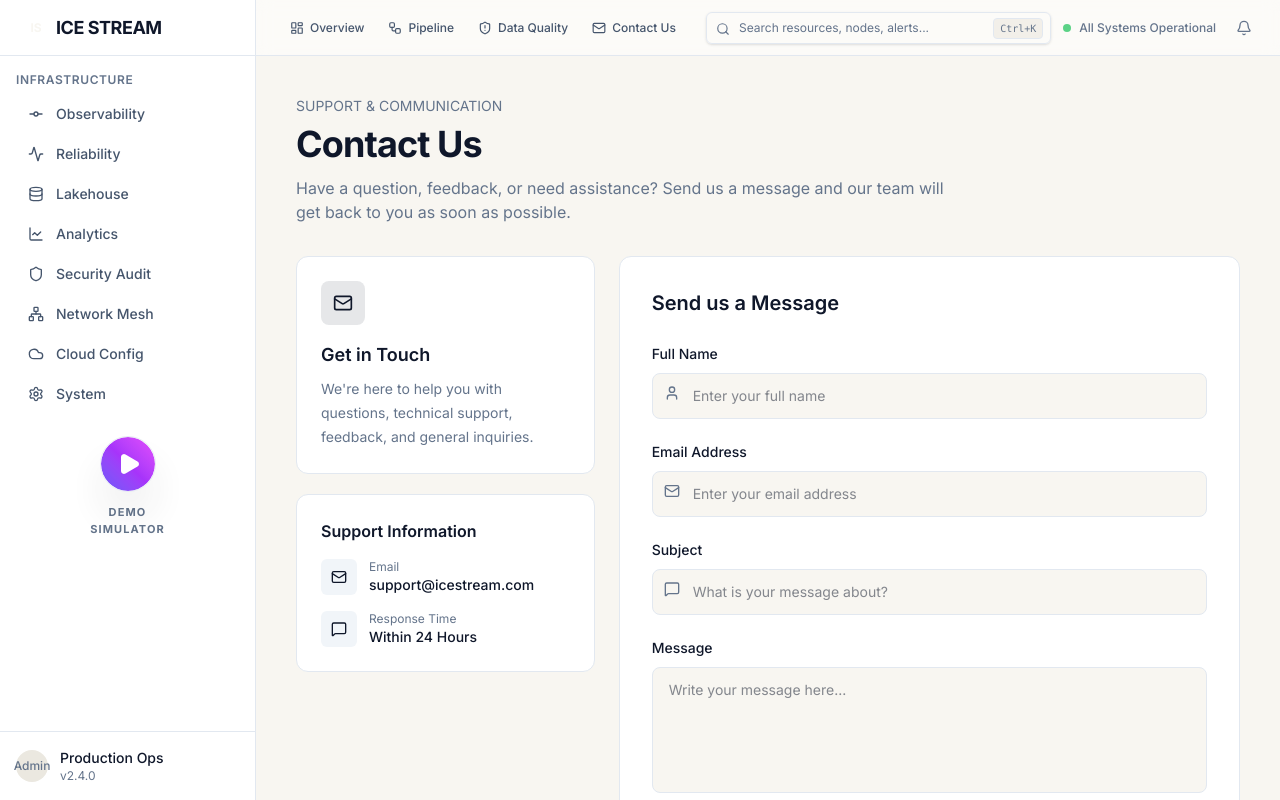
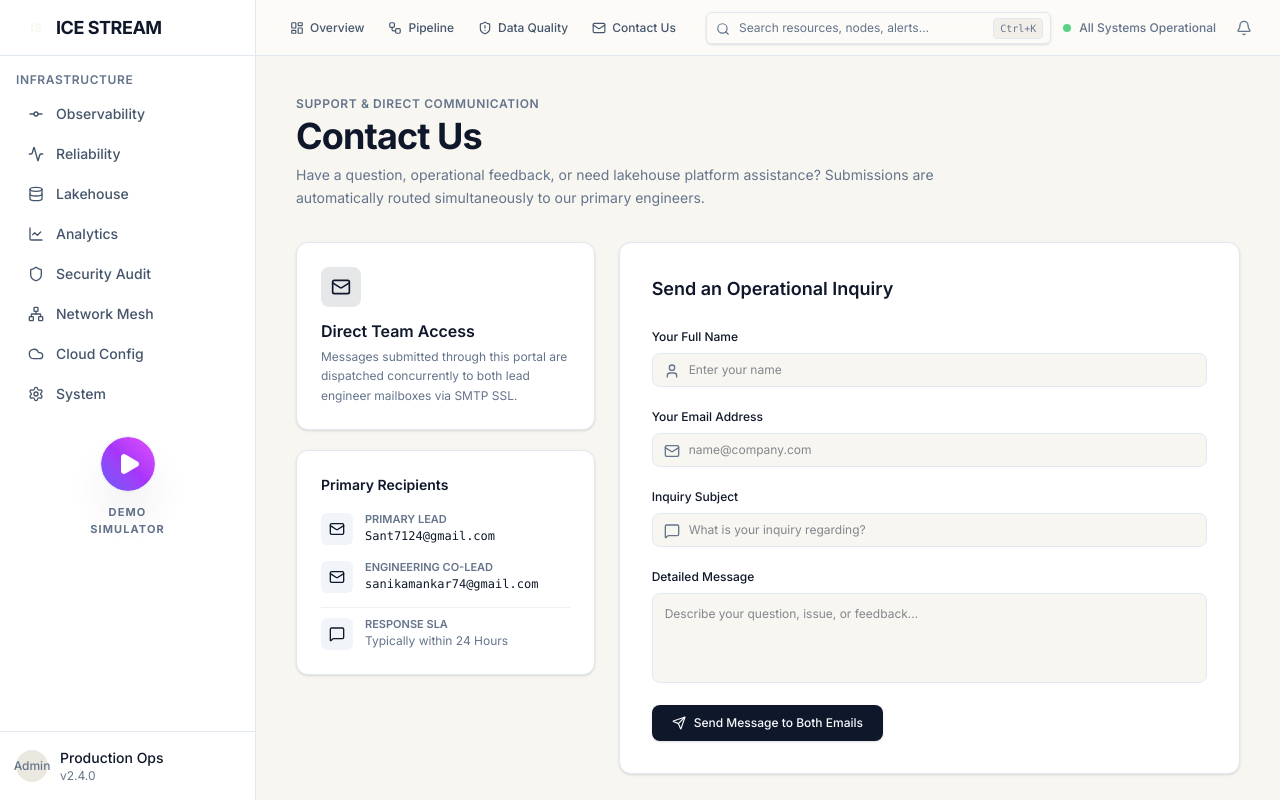
Before and after one commit to sanika-mankar/Ice-stream-lakehouse-observability, a React (Vite) app in the folder frontend/: page /console/contact in a window 1280 px wide. Built offline with nearby package versions, Linux system fonts and the light colour scheme; no server answers; a web font is replaced by a local one.

Commit message:
feat(contact): configure dual email routing and transparent delivery diagnostics

```diff
--- a/frontend/src/pages/ContactUsPage.tsx
+++ b/frontend/src/pages/ContactUsPage.tsx
@@ -5,6 +5,8 @@ import {
   MessageSquare,
   Send,
   CheckCircle,
+  AlertCircle,
+  Loader2,
 } from "lucide-react";
 
 export default function ContactUsPage() {
@@ -15,7 +17,9 @@ export default function ContactUsPage() {
     message: "",
   });
 
-  const [submitted, setSubmitted] = useState(false);
+  const [isSubmitting, setIsSubmitting] = useState(false);
+  const [successMessage, setSuccessMessage] = useState<string | null>(null);
+  const [errorMessage, setErrorMessage] = useState<string | null>(null);
 
   const handleChange = (
     e: React.ChangeEvent<HTMLInputElement | HTMLTextAreaElement>
@@ -28,6 +32,9 @@ export default function ContactUsPage() {
 
   const handleSubmit = async (e: React.FormEvent) => {
     e.preventDefault();
+    setIsSubmitting(true);
+    setErrorMessage(null);
+    setSuccessMessage(null);
 
     try {
       const response = await fetch("http://127.0.0.1:8000/api/contact", {
@@ -41,8 +48,9 @@ export default function ContactUsPage() {
       const data = await response.json();
 
       if (response.ok && data.success) {
-      setSubmitted(true);
-
+        setSuccessMessage(
+          data.message || "Message delivered to Sant7124@gmail.com and sanikamankar74@gmail.com!"
+        );
         setFormData({
           name: "",
           email: "",
@@ -51,219 +59,238 @@ export default function ContactUsPage() {
         });
 
         setTimeout(() => {
-        setSubmitted(false);
-      }, 4000);
+          setSuccessMessage(null);
+        }, 8000);
       } else {
-      alert("Failed to send message. Please try again.");
+        setErrorMessage(
+          data.message || "Unable to send email. Please check your backend SMTP credentials in .env."
+        );
       }
     } catch (error) {
-    console.error("Error:", error);
-    alert("Unable to connect to the server.");
+      console.error("Contact Form Error:", error);
+      setErrorMessage(
+        "Network connection error: Unable to communicate with FastAPI backend on port 8000."
+      );
+    } finally {
+      setIsSubmitting(false);
     }
   };
 
   return (
     <div className="min-h-full bg-background text-foreground p-6 md:p-10">
       <div className="max-w-5xl mx-auto">
-
         {/* Page Header */}
         <div className="mb-8">
-          <p className="text-sm text-muted-foreground mb-2">
-            SUPPORT & COMMUNICATION
+          <p className="text-xs font-semibold tracking-wider text-muted-foreground uppercase mb-1">
+            Support & Direct Communication
           </p>
 
           <h1 className="text-3xl md:text-4xl font-bold tracking-tight">
             Contact Us
           </h1>
 
-          <p className="text-muted-foreground mt-3 max-w-2xl">
-            Have a question, feedback, or need assistance? Send us a message
-            and our team will get back to you as soon as possible.
+          <p className="text-muted-foreground mt-2 max-w-2xl text-sm leading-relaxed">
+            Have a question, operational feedback, or need lakehouse platform assistance?
+            Submissions are automatically routed simultaneously to our primary engineers.
           </p>
         </div>
 
         <div className="grid lg:grid-cols-3 gap-6">
-
           {/* Contact Information */}
           <div className="lg:col-span-1 space-y-5">
-
-            <div className="rounded-xl border border-border bg-card p-6">
-              <div className="w-11 h-11 rounded-lg bg-primary/10 flex items-center justify-center mb-4">
+            <div className="rounded-xl border border-border bg-card p-6 shadow-sm">
+              <div className="w-10 h-10 rounded-lg bg-primary/10 flex items-center justify-center mb-3">
                 <Mail className="w-5 h-5 text-primary" />
               </div>
 
-              <h2 className="font-semibold text-lg mb-2">
-                Get in Touch
+              <h2 className="font-semibold text-base mb-1">
+                Direct Team Access
               </h2>
 
-              <p className="text-sm text-muted-foreground leading-6">
-                We're here to help you with questions, technical support,
-                feedback, and general inquiries.
+              <p className="text-xs text-muted-foreground leading-relaxed">
+                Messages submitted through this portal are dispatched concurrently to both lead engineer mailboxes via SMTP SSL.
               </p>
             </div>
 
-            <div className="rounded-xl border border-border bg-card p-6">
-              <h3 className="font-semibold mb-4">
-                Support Information
+            <div className="rounded-xl border border-border bg-card p-6 shadow-sm">
+              <h3 className="font-semibold text-sm mb-4">
+                Primary Recipients
               </h3>
 
-              <div className="space-y-4">
-
-                <div className="flex items-center gap-3">
-                  <div className="w-9 h-9 rounded-md bg-secondary flex items-center justify-center">
+              <div className="space-y-3.5">
+                <div className="flex items-start gap-3">
+                  <div className="w-8 h-8 rounded-md bg-secondary flex items-center justify-center shrink-0 mt-0.5">
                     <Mail className="w-4 h-4 text-primary" />
                   </div>
-
                   <div>
-                    <p className="text-xs text-muted-foreground">
-                      Email
+                    <p className="text-[11px] font-semibold text-muted-foreground uppercase">
+                      Primary Lead
                     </p>
-
-                    <p className="text-sm font-medium">
-                      support@icestream.com
+                    <p className="text-xs font-mono text-foreground select-all">
+                      Sant7124@gmail.com
                     </p>
                   </div>
                 </div>
 
-                <div className="flex items-center gap-3">
-                  <div className="w-9 h-9 rounded-md bg-secondary flex items-center justify-center">
-                    <MessageSquare className="w-4 h-4 text-primary" />
+                <div className="flex items-start gap-3">
+                  <div className="w-8 h-8 rounded-md bg-secondary flex items-center justify-center shrink-0 mt-0.5">
+                    <Mail className="w-4 h-4 text-primary" />
                   </div>
-
                   <div>
-                    <p className="text-xs text-muted-foreground">
-                      Response Time
+                    <p className="text-[11px] font-semibold text-muted-foreground uppercase">
+                      Engineering Co-Lead
                     </p>
-
-                    <p className="text-sm font-medium">
-                      Within 24 Hours
+                    <p className="text-xs font-mono text-foreground select-all">
+                      sanikamankar74@gmail.com
                     </p>
                   </div>
                 </div>
 
+                <div className="flex items-start gap-3 pt-2 border-t border-border/60">
+                  <div className="w-8 h-8 rounded-md bg-secondary flex items-center justify-center shrink-0 mt-0.5">
+                    <MessageSquare className="w-4 h-4 text-primary" />
+                  </div>
+                  <div>
+                    <p className="text-[11px] font-semibold text-muted-foreground uppercase">
+                      Response SLA
+                    </p>
+                    <p className="text-xs text-muted-foreground">
+                      Typically within 24 Hours
+                    </p>
+                  </div>
+                </div>
+              </div>
             </div>
           </div>
 
-          </div>
-
           {/* Contact Form */}
-          <div className="lg:col-span-2 rounded-xl border border-border bg-card p-6 md:p-8">
-
-            {submitted && (
-              <div className="mb-6 flex items-center gap-3 rounded-lg border border-green-500/30 bg-green-500/10 p-4">
-                <CheckCircle className="w-5 h-5 text-green-400" />
-
+          <div className="lg:col-span-2 rounded-xl border border-border bg-card p-6 md:p-8 shadow-sm">
+            {successMessage && (
+              <div className="mb-6 flex items-start gap-3 rounded-lg border border-green-500/40 bg-green-500/10 p-4 animate-in fade-in">
+                <CheckCircle className="w-5 h-5 text-green-500 shrink-0 mt-0.5" />
                 <div>
-                  <p className="font-medium">
-                    Message received successfully!
+                  <p className="font-semibold text-sm text-green-600 dark:text-green-400">
+                    Dispatched Successfully
                   </p>
-
-                  <p className="text-sm text-muted-foreground">
-                    We will get back to you soon.
+                  <p className="text-xs text-muted-foreground mt-0.5">
+                    {successMessage}
                   </p>
                 </div>
               </div>
             )}
 
-            <h2 className="text-xl font-semibold mb-6">
-              Send us a Message
+            {errorMessage && (
+              <div className="mb-6 flex items-start gap-3 rounded-lg border border-red-500/40 bg-red-500/10 p-4 animate-in fade-in">
+                <AlertCircle className="w-5 h-5 text-red-500 shrink-0 mt-0.5" />
+                <div>
+                  <p className="font-semibold text-sm text-red-600 dark:text-red-400">
+                    Email Delivery Notice
+                  </p>
+                  <p className="text-xs text-muted-foreground mt-1 leading-relaxed">
+                    {errorMessage}
+                  </p>
+                </div>
+              </div>
+            )}
+
+            <h2 className="text-lg font-semibold mb-5">
+              Send an Operational Inquiry
             </h2>
 
-            <form onSubmit={handleSubmit} className="space-y-5">
-
+            <form onSubmit={handleSubmit} className="space-y-4">
               {/* Name */}
               <div>
-                <label className="text-sm font-medium">
-                  Full Name
+                <label className="text-xs font-medium text-foreground">
+                  Your Full Name
                 </label>
-
-                <div className="relative mt-2">
-                  <User className="absolute left-3 top-3 w-4 h-4 text-muted-foreground" />
-
+                <div className="relative mt-1.5">
+                  <User className="absolute left-3 top-2.5 w-4 h-4 text-muted-foreground" />
                   <input
                     type="text"
                     name="name"
                     value={formData.name}
                     onChange={handleChange}
-                    placeholder="Enter your full name"
+                    placeholder="Enter your name"
                     required
-                    className="w-full rounded-lg border border-border bg-background px-10 py-3 text-sm outline-none focus:ring-2 focus:ring-primary/40"
+                    className="w-full rounded-lg border border-border bg-background pl-9 pr-3 py-2 text-xs outline-none transition focus:border-primary focus:ring-1 focus:ring-primary/40"
                   />
                 </div>
               </div>
 
               {/* Email */}
               <div>
-                <label className="text-sm font-medium">
-                  Email Address
+                <label className="text-xs font-medium text-foreground">
+                  Your Email Address
                 </label>
-
-                <div className="relative mt-2">
-                  <Mail className="absolute left-3 top-3 w-4 h-4 text-muted-foreground" />
-
+                <div className="relative mt-1.5">
+                  <Mail className="absolute left-3 top-2.5 w-4 h-4 text-muted-foreground" />
                   <input
                     type="email"
                     name="email"
                     value={formData.email}
                     onChange={handleChange}
-                    placeholder="Enter your email address"
+                    placeholder="name@company.com"
                     required
-                    className="w-full rounded-lg border border-border bg-background px-10 py-3 text-sm outline-none focus:ring-2 focus:ring-primary/40"
+                    className="w-full rounded-lg border border-border bg-background pl-9 pr-3 py-2 text-xs outline-none transition focus:border-primary focus:ring-1 focus:ring-primary/40"
                   />
                 </div>
               </div>
 
               {/* Subject */}
               <div>
-                <label className="text-sm font-medium">
-                  Subject
+                <label className="text-xs font-medium text-foreground">
+                  Inquiry Subject
                 </label>
-
-                <div className="relative mt-2">
-                  <MessageSquare className="absolute left-3 top-3 w-4 h-4 text-muted-foreground" />
-
+                <div className="relative mt-1.5">
+                  <MessageSquare className="absolute left-3 top-2.5 w-4 h-4 text-muted-foreground" />
                   <input
                     type="text"
                     name="subject"
                     value={formData.subject}
                     onChange={handleChange}
-                    placeholder="What is your message about?"
+                    placeholder="What is your inquiry regarding?"
                     required
-                    className="w-full rounded-lg border border-border bg-background px-10 py-3 text-sm outline-none focus:ring-2 focus:ring-primary/40"
+                    className="w-full rounded-lg border border-border bg-background pl-9 pr-3 py-2 text-xs outline-none transition focus:border-primary focus:ring-1 focus:ring-primary/40"
                   />
                 </div>
               </div>
 
               {/* Message */}
               <div>
-                <label className="text-sm font-medium">
-                  Message
+                <label className="text-xs font-medium text-foreground">
+                  Detailed Message
                 </label>
-
                 <textarea
                   name="message"
                   value={formData.message}
                   onChange={handleChange}
-                  placeholder="Write your message here..."
+                  placeholder="Describe your question, issue, or feedback..."
                   required
-                  rows={5}
-                  className="w-full mt-2 rounded-lg border border-border bg-background px-4 py-3 text-sm outline-none resize-none focus:ring-2 focus:ring-primary/40"
+                  rows={4}
+                  className="w-full mt-1.5 rounded-lg border border-border bg-background p-3 text-xs outline-none resize-none transition focus:border-primary focus:ring-1 focus:ring-primary/40"
                 />
               </div>
 
               {/* Submit Button */}
               <button
                 type="submit"
-                className="inline-flex items-center justify-center gap-2 rounded-lg bg-primary px-6 py-3 text-sm font-medium text-primary-foreground transition hover:opacity-90"
+                disabled={isSubmitting}
+                className="inline-flex items-center justify-center gap-2 rounded-lg bg-primary px-5 py-2.5 text-xs font-medium text-primary-foreground transition hover:opacity-90 disabled:opacity-50 cursor-pointer disabled:cursor-not-allowed shadow-sm"
               >
-                <Send className="w-4 h-4" />
-                Send Message
+                {isSubmitting ? (
+                  <>
+                    <Loader2 className="w-3.5 h-3.5 animate-spin" />
+                    <span>Dispatching via SMTP...</span>
+                  </>
+                ) : (
+                  <>
+                    <Send className="w-3.5 h-3.5" />
+                    <span>Send Message to Both Emails</span>
+                  </>
+                )}
               </button>
-
             </form>
-
           </div>
-
         </div>
       </div>
     </div>
```
Also changed, not shown: 2 other files (tests, documents, lock files or other folders). Lines whose indentation alone changed are shown as unchanged.
